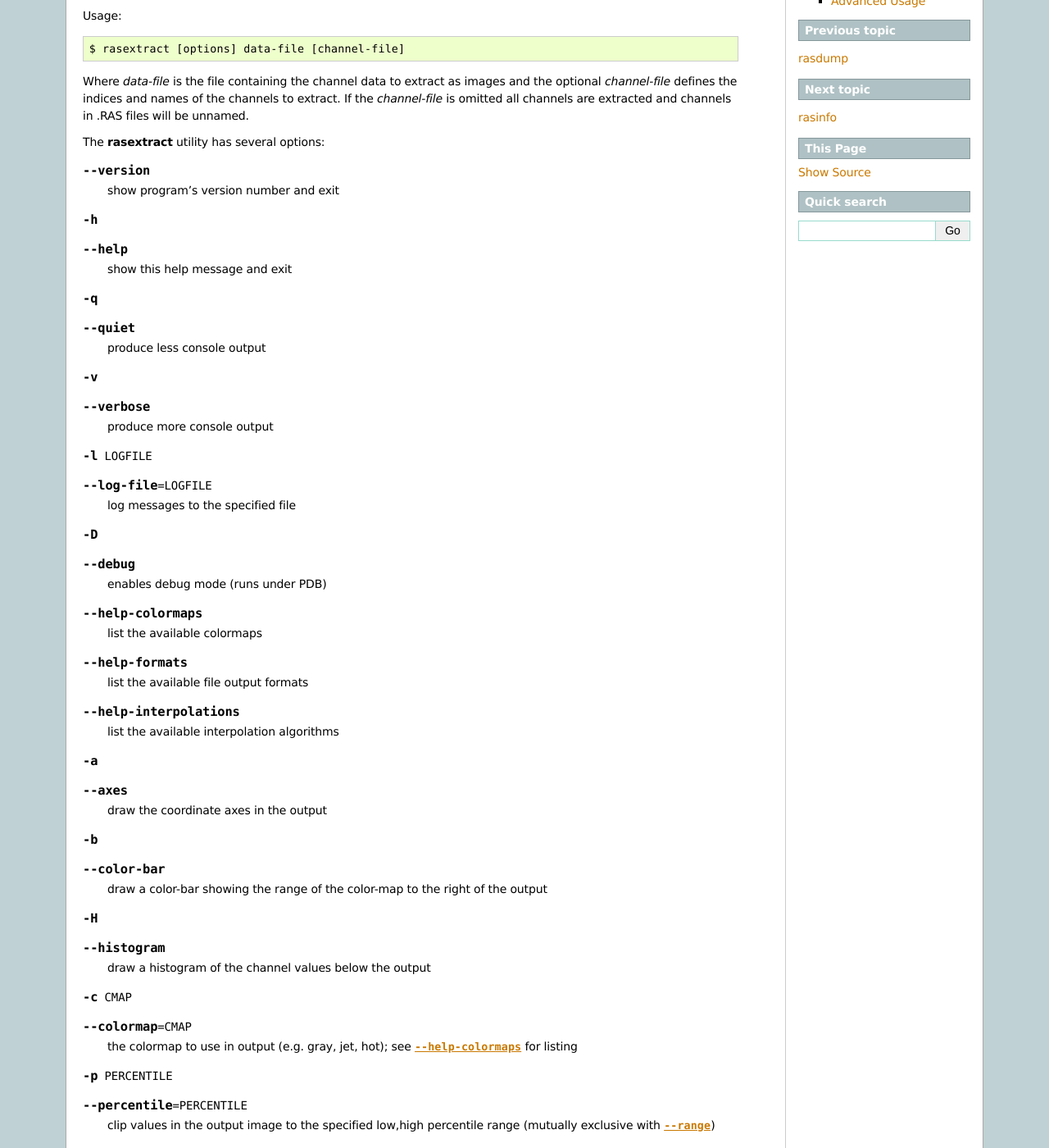
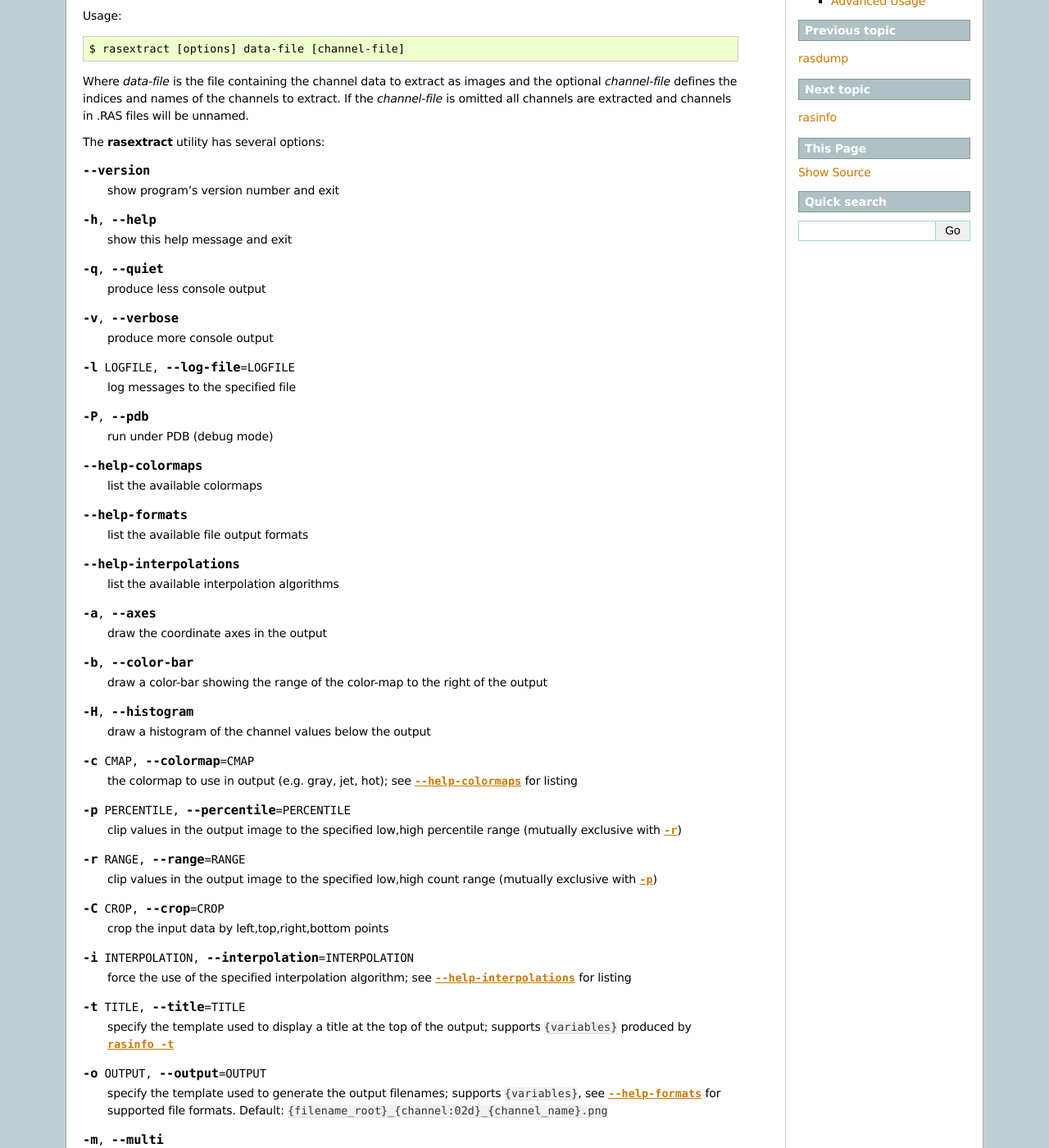
Before and after one commit to waveform-computing/rastools, a Sphinx documentation site: the page built from docs/rasextract.rst, in a window 1280 px wide and 1400 px high, scrolled down 202 px. Shown: the whole window at 82% size. Built offline with Sphinx 7.4.7, drawn with Linux system fonts in a browser that asks for light colours; some of the changed text lies outside the part shown.

```diff
--- a/docs/rasextract.rst
+++ b/docs/rasextract.rst
@@ -28,30 +28,25 @@ The :program:`rasextract` utility has several options:
 
    show program's version number and exit
 
-.. option:: -h
-.. option:: --help
+.. option:: -h, --help
 
    show this help message and exit
 
-.. option:: -q
-.. option:: --quiet
+.. option:: -q, --quiet
 
    produce less console output
 
-.. option:: -v
-.. option:: --verbose
+.. option:: -v, --verbose
 
    produce more console output
 
-.. option:: -l LOGFILE
-.. option:: --log-file=LOGFILE
+.. option:: -l LOGFILE, --log-file=LOGFILE
 
    log messages to the specified file
 
-.. option:: -D
-.. option:: --debug
+.. option:: -P, --pdb
 
-   enables debug mode (runs under PDB)
+   run under PDB (debug mode)
 
 .. option:: --help-colormaps
 
@@ -65,72 +60,60 @@ The :program:`rasextract` utility has several options:
 
    list the available interpolation algorithms
 
-.. option:: -a
-.. option:: --axes
+.. option:: -a, --axes
 
    draw the coordinate axes in the output
 
-.. option:: -b
-.. option:: --color-bar
+.. option:: -b, --color-bar
 
    draw a color-bar showing the range of the color-map to the right of the
    output
 
-.. option:: -H
-.. option:: --histogram
+.. option:: -H, --histogram
 
    draw a histogram of the channel values below the output
 
-.. option:: -c CMAP
-.. option:: --colormap=CMAP
+.. option:: -c CMAP, --colormap=CMAP
 
    the colormap to use in output (e.g. gray, jet, hot); see
    :option:`--help-colormaps` for listing
 
-.. option:: -p PERCENTILE
-.. option:: --percentile=PERCENTILE
+.. option:: -p PERCENTILE, --percentile=PERCENTILE
 
    clip values in the output image to the specified low,high percentile range
-   (mutually exclusive with :option:`--range`)
+   (mutually exclusive with :option:`-r`)
 
-.. option:: -r RANGE
-.. option:: --range=RANGE
+.. option:: -r RANGE, --range=RANGE
 
    clip values in the output image to the specified low,high count range
-   (mutually exclusive with :option:`--percentile`)
+   (mutually exclusive with :option:`-p`)
 
-.. option:: -C CROP
-.. option:: --crop=CROP
+.. option:: -C CROP, --crop=CROP
 
    crop the input data by left,top,right,bottom points
 
-.. option:: -i INTERPOLATION
-.. option:: --interpolation=INTERPOLATION
+.. option:: -i INTERPOLATION, --interpolation=INTERPOLATION
 
    force the use of the specified interpolation algorithm; see
    :option:`--help-interpolations` for listing
 
-.. option:: -t TITLE
-.. option:: --title=TITLE
+.. option:: -t TITLE, --title=TITLE
 
    specify the template used to display a title at the top of the output;
-   supports ``{variables}`` produced by :option:`rasinfo -p`
+   supports ``{variables}`` produced by :option:`rasinfo -t`
 
-.. option:: -o OUTPUT
-.. option:: --output=OUTPUT
+.. option:: -o OUTPUT, --output=OUTPUT
 
    specify the template used to generate the output filenames; supports
    ``{variables}``, see :option:`--help-formats` for supported file formats. Default:
    ``{filename_root}_{channel:02d}_{channel_name}.png``
 
-.. option:: -m
-.. option:: --multi
+.. option:: -m, --multi
 
    if specified, produce a single output file with multiple layers or pages,
    one per channel (only available with certain formats)
 
-.. option:: -e
-.. option:: --empty
+.. option:: -e, --empty
 
    if specified, empty channels in the output (by default empty channels are
    ignored)
--- a/docs/rasviewer.rst
+++ b/docs/rasviewer.rst
@@ -14,8 +14,14 @@ it is installed upon.
 Opening Files
 =============
 
+XXX To be written
+
 Manipulating Channels
 =====================
 
+XXX To be written
+
 Exporting Images
 ================
+
+XXX To be written
--- a/setup.py
+++ b/setup.py
@@ -63,7 +63,7 @@ def main():
         author               = 'Dave Hughes',
         author_email         = 'dave@waveform.org.uk',
         url                  = 'http://www.waveform.org.uk/trac/rastools/',
-        packages             = find_packages(exclude=['distribute_setup']),
+        packages             = find_packages(exclude=['distribute_setup', 'utils']),
         install_requires     = ['matplotlib'],
         extras_require       = {'XLS': ['xlwt']},
         include_package_data = True,
--- a/stdeb.cfg
+++ /dev/null
@@ -1,3 +0,0 @@
-[DEFAULT]
-Depends: python-matplotlib, python-qt4
-Suggests: gimp, python-xlwt
```
Also changed, not shown: other parts of docs/rasextract.rst (+14 -17 lines), README.txt (+9 -37 lines), docs/index.rst (+2 -12 lines), docs/install.rst (+50 -10 lines), docs/rasdump.rst (+17 -21 lines), docs/rasinfo.rst (+13 -20 lines), CHANGES.txt (deleted), 7 other files.
